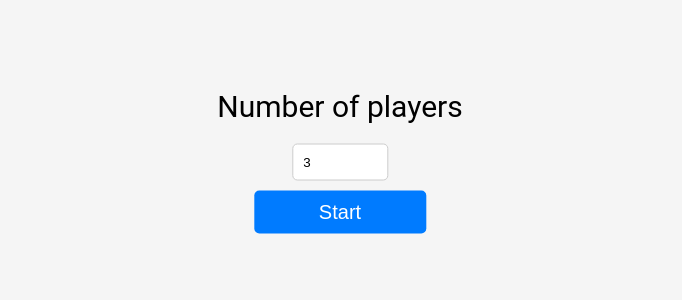
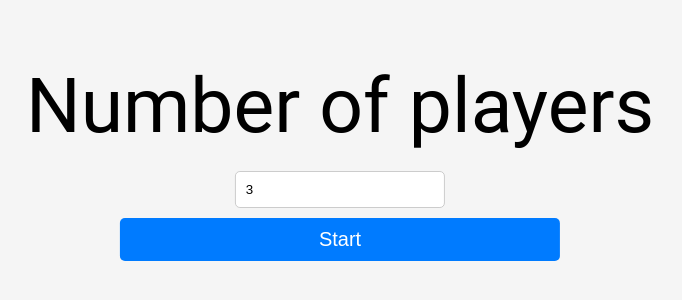
Before and after one commit to I-Alex06/I-Alex06.github.io, a plain HTML site: page index.html in a window 1280 px wide. Shown: the part 164-464 px from the top of the page, without its empty margins (300-982 px from the left). Drawn offline with Linux system fonts and the light colour scheme.

Commit message:
Update index.css

```diff
--- a/index.css
+++ b/index.css
@@ -22,7 +22,7 @@ body {
     border-radius: 5px;
 }
 .nop p {
-    font-size: 30px;
+    font-size: 6vw;
     margin: 10px 0;
 }
 .nop button {
```
